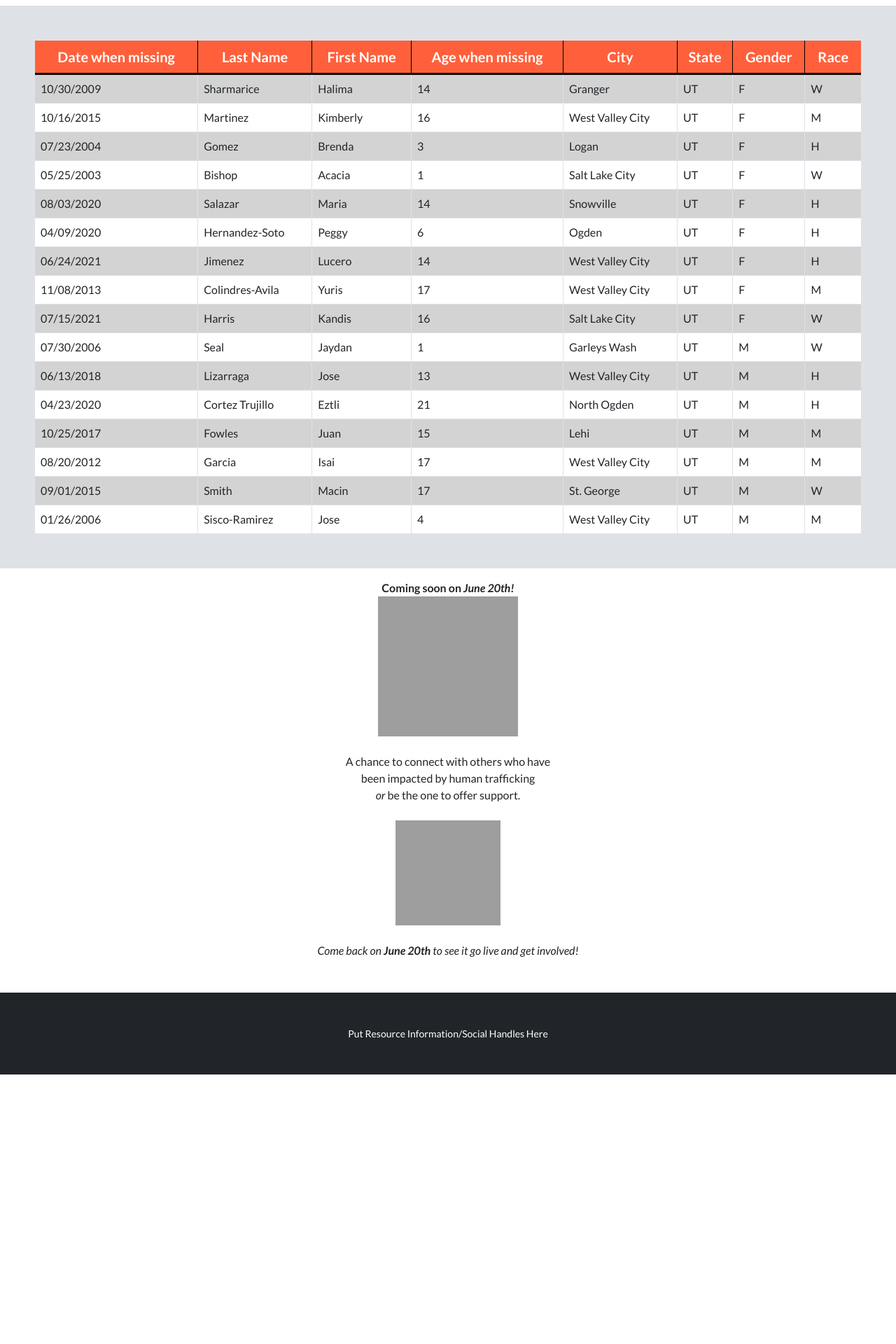
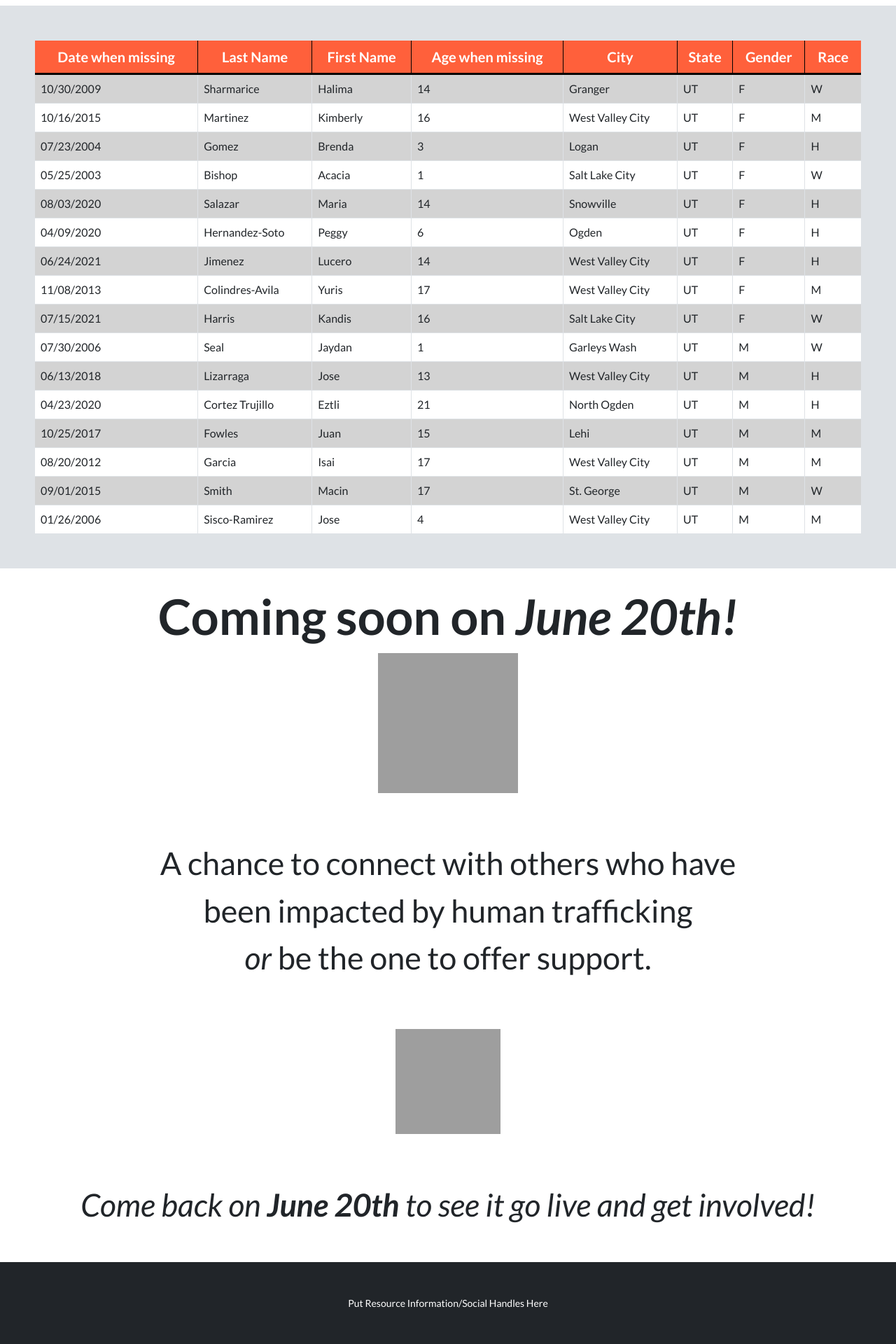
Before and after one commit to JakeGillespie1/missing_persons, a Django app: page /infotable/ in a window 1280 px wide. Shown: the part 789-2709 px from the top of the page at 70% size. Before the commit the page ends 2324 px from the top, so only its background shows below. Run offline with Django 4.2, Linux system fonts and the light colour scheme; some libraries are stand-ins or nearby versions; grey boxes are pictures that could not be loaded.

Commit message:
Update table.html

```diff
--- a/templates/infotable/table.html
+++ b/templates/infotable/table.html
@@ -183,10 +183,10 @@
                 </tbody>
             </table>
         </div>
-        <div style="font-size: 80;"><center><b> Coming soon on <i>June 20th!</i></b> <br>
+        <div style="font-size: 70px;"><center><b> Coming soon on <i>June 20th!</i></b> <br>
         <img src="https://upload.wikimedia.org/wikipedia/commons/f/fd/Arrows_down_animated.gif" alt="Downward arrow" width="200" height="200"></div>
 
-        <div style="font-size: 45;"><br><center>A chance to connect with others who have <br> been impacted by human trafficking <br>
+        <div style="font-size: 45px;"><br><center>A chance to connect with others who have <br> been impacted by human trafficking <br>
             <i>or</i> be the one to offer support.<br><br>
             <img src="https://static.vecteezy.com/system/resources/previews/009/337/385/original/donate-and-charity-flat-color-icon-helping-hand-love-free-png.png" width="150" height="150"><br><br>
             <i>Come back on <b>June 20th</b> to see it go live and get involved!</i></center></div><br><br>
```
